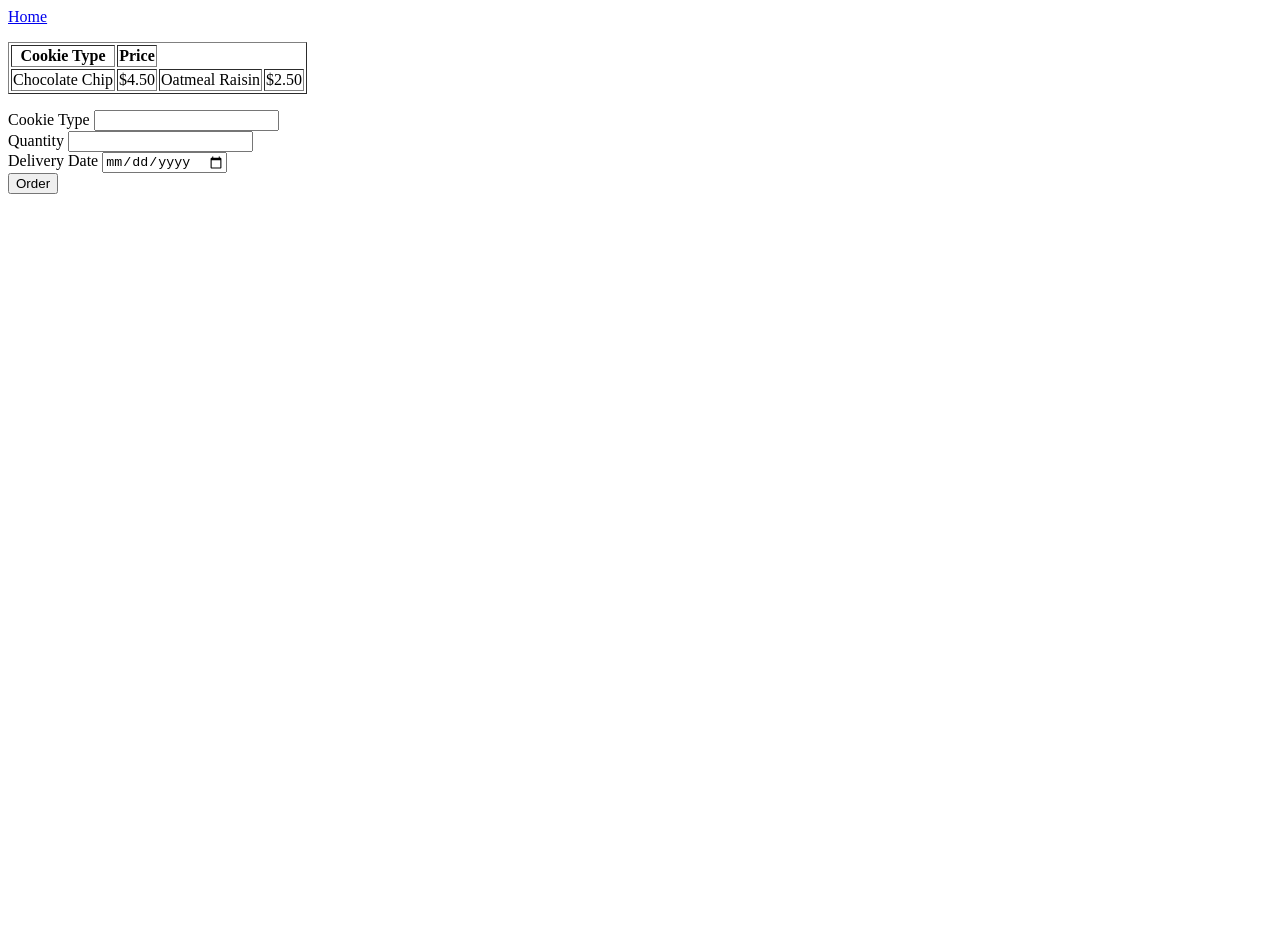
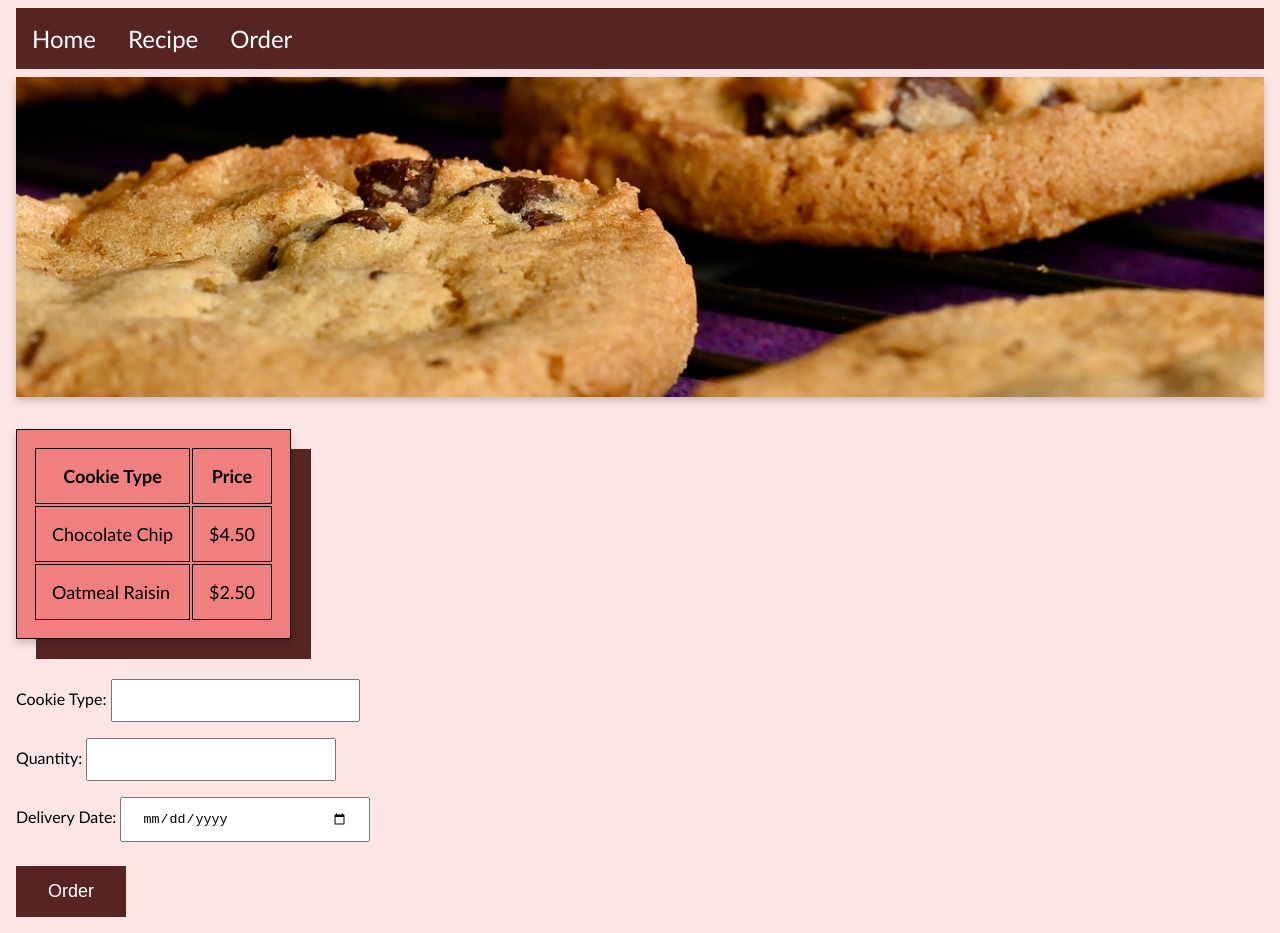
Before and after one commit to kirah-cox/Custom-HTML-Website, a plain HTML site: page orderform.html in a window 1280 px wide. Before the commit the page ends 800 px from the top, so only its background shows below. Drawn offline with Linux system fonts and the light colour scheme.

Commit message:
Finished assignment

```diff
--- a/orderform.html
+++ b/orderform.html
@@ -1,6 +1,17 @@
-<a href="index.html">Home</a>
+<link rel="stylesheet" href="styling.css">
+
+<head>
+    <ul class="nav-bar">
+        <li><a href="index.html">Home</a></li>
+        <li><a href="recipe.html">Recipe</a></li>
+        <li><a href="orderform.html">Order</a></li>
+    </ul>
+</head>
+
+<body class="text-format">
+    <img src="cookies-8082386_1280.jpg" alt="Kevin Cookie Company Logo" class="main-image">
     <p>
-    <table border="1">
+        <table class="order-table">
             <tr>
                 <th>Cookie Type</th>
                 <th>Price</th>
@@ -8,6 +19,8 @@
             <tr>
                 <td>Chocolate Chip</td>
                 <td>$4.50</td>
+            </tr>
+            <tr>
                 <td>Oatmeal Raisin</td>
                 <td>$2.50</td>
             </tr>
@@ -15,12 +28,13 @@
     </p>
     <p>
         <form>
-        <label>Cookie Type</label>
+            <label>Cookie Type:</label>
             <input name="Cookie Type"><br>
-        <label>Quantity</label>
+            <label>Quantity:</label>
             <input name="Quantity"><br>
-        <label>Delivery Date</label>
+            <label>Delivery Date:</label>
             <input name="Date" type="date"><br>
-        <button>Order</button>
+            <button class="button">Order</button>
         </form>
     </p>
+</body>
--- /dev/null
+++ b/styling.css
@@ -0,0 +1,88 @@
+.text-format{
+    margin-left: 1rem;
+    margin-right: 1rem;
+    background-color:rgb(253, 229, 229);
+    font-family: 'Gill Sans', 'Gill Sans MT', Calibri, 'Trebuchet MS', sans-serif;
+}
+
+.main-text-box{
+    background-color: lightcoral;
+    margin-top: 2rem;
+    margin-bottom: 2rem;
+    padding-left: 2rem;
+    padding-right: 2rem;
+    padding-top: 0.5rem;
+    padding-bottom: 1rem;
+    box-shadow: 0 4px 8px rgba(0, 0, 0, 0.2), 20px 20px rgb(87, 36, 36);
+    max-width: 30rem;
+}
+
+.main-image{
+    display: block;
+    margin: auto;
+    margin-top: 0.5rem;
+    width: 100%;
+    height: 20rem;
+    object-fit: cover;
+    box-shadow: 0 4px 8px rgba(0, 0, 0, 0.2);
+}
+
+.nav-bar {
+    list-style-type: none;
+    margin: 0;
+    padding: 0;
+    background-color: rgb(87, 36, 36);
+    display: flex;
+    font-size: x-large;
+    font-weight: lighter;
+}
+
+.nav-bar li a{
+    display: block;
+    color: white;
+    padding: 1rem 1rem;
+    text-decoration: none;
+}
+
+.nav-bar li a:hover{
+    background-color: rgb(46, 22, 22);
+}
+
+.order-table{
+    background-color: lightcoral;
+    margin-top: 2rem;
+    margin-bottom: 2rem;
+    box-shadow: 0 4px 8px rgba(0, 0, 0, 0.2), 20px 20px rgb(87, 36, 36);
+    max-width: 30rem;
+    font-size: large;
+
+}
+
+.order-table, th, td{
+    border: 1px, solid;
+    padding-left: 1rem;
+    padding-right: 1rem;
+    padding-top: 1rem;
+    padding-bottom: 1rem;
+}
+
+input{
+    width: 20%;
+    padding: 12px 20px;
+    margin: 8px 0;
+    box-sizing: border-box;
+}
+
+.button {
+    background-color: rgb(87, 36, 36);
+    border: none;
+    color: white;
+    padding: 15px 32px;
+    font-size: large;
+    font-weight: lighter;
+    margin-top: 1rem;
+}
+
+.button:hover{
+    background-color: rgb(46, 22, 22);
+}
```
Also changed, not shown: index.html (+25 -19 lines), recipe.html (+15 -3 lines). Lines whose indentation alone changed are shown as unchanged.
